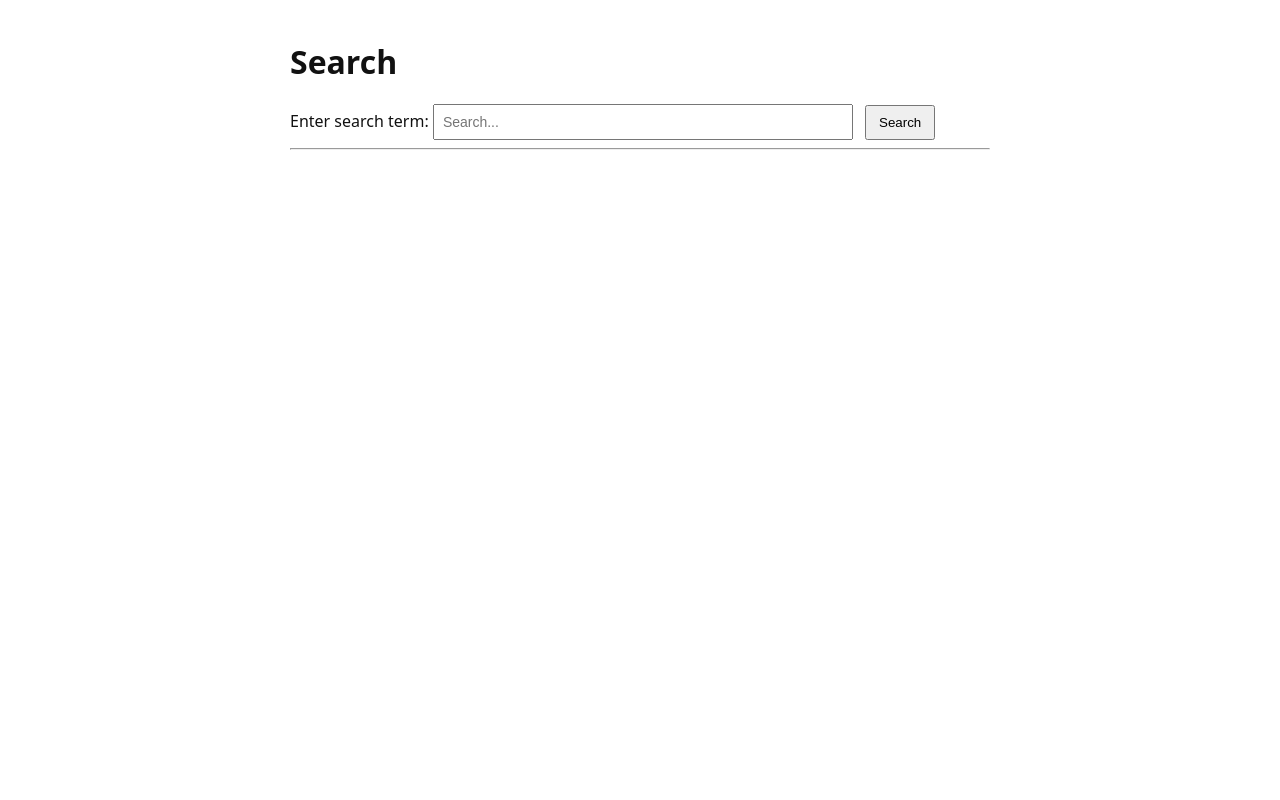
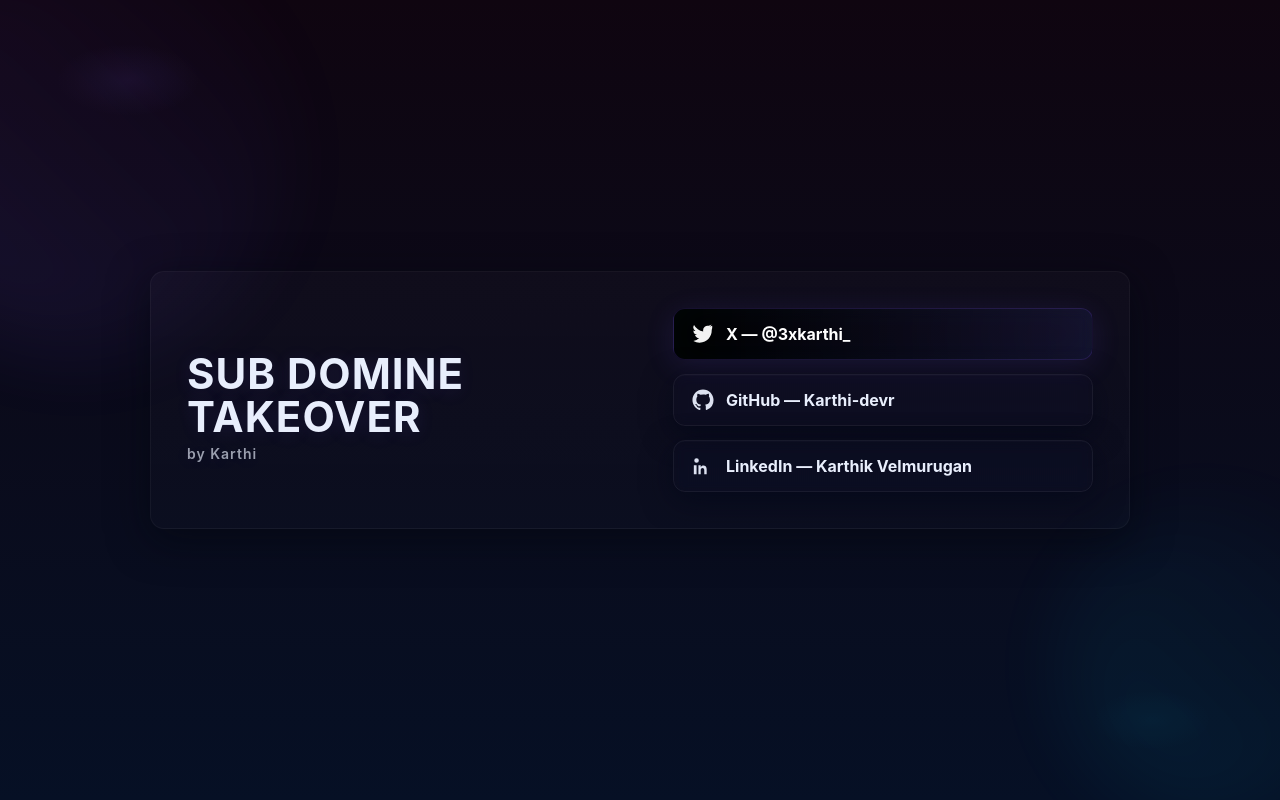
Before and after one commit to Karthi-devr/wfu.sygnal.com, a plain HTML site: page index.html in a window 1280 px wide. Drawn offline with Linux system fonts and the light colour scheme.

Commit message:
Update index.html
2nd

```diff
--- a/index.html
+++ b/index.html
@@ -1,90 +1,217 @@
-<!DOCTYPE html>
+<!doctype html>
 <html lang="en">
 <head>
-  <meta charset="UTF-8">
-  <title>Search Page</title>
-  <meta name="viewport" content="width=device-width, initial-scale=1.0">
+  <meta charset="utf-8" />
+  <meta name="viewport" content="width=device-width,initial-scale=1" />
+  <title>Sub Domine Takeover — Karthi</title>
+  <meta name="description" content="Sub Domine Takeover by Karthi — landing page with links to GitHub, X, and LinkedIn." />
+
   <style>
-    body { font-family: system-ui, -apple-system, "Segoe UI", Roboto, Arial; margin: 40px; color: #111; }
-    main { max-width: 700px; margin: 0 auto; }
-    input[type="text"] { padding: 8px; font-size: 14px; width: 60%; box-sizing: border-box; }
-    button { padding: 8px 12px; margin-left: 8px; }
-    #results { margin-top: 16px; font-size: 16px; }
-    a { color: #0066cc; word-break: break-all; }
+    :root{
+      --bg-1:#0f0510;
+      --bg-2:#061025;
+      --accent:#7c5cff;
+      --accent-2:#00d4ff;
+      --glass: rgba(255,255,255,0.06);
+      --glass-2: rgba(255,255,255,0.03);
+      --text: #e8eefc;
+      --muted: rgba(232,238,252,0.65);
+      --radius: 14px;
+    }
+
+    /* Reset */
+    *{box-sizing:border-box;margin:0;padding:0}
+    html,body{height:100%}
+
+    body{
+      font-family: Inter, ui-sans-serif, system-ui, -apple-system, "Segoe UI", Roboto, "Helvetica Neue", Arial;
+      background: radial-gradient(1200px 600px at 10% 10%, rgba(124,92,255,0.08), transparent 6%),
+                  radial-gradient(1000px 500px at 90% 90%, rgba(0,212,255,0.04), transparent 6%),
+                  linear-gradient(180deg,var(--bg-1),var(--bg-2));
+      color:var(--text);
+      -webkit-font-smoothing:antialiased;
+      -moz-osx-font-smoothing:grayscale;
+      min-height:100vh;
+      display:flex;
+      align-items:center;
+      justify-content:center;
+      padding:40px;
+    }
+
+    /* Animated orbs */
+    .orbs{
+      position:fixed; inset:0; pointer-events:none; z-index:0;
+      overflow:hidden;
+    }
+    .orb{
+      position:absolute; border-radius:50%;
+      filter: blur(40px);
+      opacity:0.11; transform:translate3d(0,0,0);
+      animation: float 10s ease-in-out infinite;
+    }
+    .orb--a{width:420px;height:420px; left:-10%; top:-5%; background:linear-gradient(45deg,var(--accent),transparent);}
+    .orb--b{width:320px;height:320px; right:-8%; bottom:-6%; background:linear-gradient(45deg,var(--accent-2),transparent); animation-duration:12s; opacity:0.08}
+    @keyframes float{
+      0%{transform:translateY(0) scale(1)}
+      50%{transform:translateY(-30px) scale(1.02)}
+      100%{transform:translateY(0) scale(1)}
+    }
+
+    /* Card */
+    .card{
+      position:relative;
+      z-index:2;
+      width:min(980px,96vw);
+      background: linear-gradient(180deg, rgba(255,255,255,0.02), rgba(255,255,255,0.01));
+      border-radius:var(--radius);
+      padding:36px;
+      box-shadow: 0 10px 40px rgba(4,6,15,0.6);
+      border: 1px solid rgba(255,255,255,0.04);
+      display:grid;
+      grid-template-columns: 1fr 420px;
+      gap:28px;
+      align-items:center;
+      overflow:hidden;
+    }
+
+    /* Left content */
+    .hero{
+      text-align:left;
+    }
+    .kicker{
+      display:inline-block;
+      background:linear-gradient(90deg,var(--accent),var(--accent-2));
+      -webkit-background-clip:text; background-clip:text; color:transparent;
+      font-weight:700; letter-spacing:1px;
+      font-size:14px;
+    }
+    h1{
+      font-size:42px; line-height:1.02; margin-top:14px;
+      letter-spacing:1px;
+      text-shadow: 0 2px 18px rgba(124,92,255,0.12);
+      text-transform:uppercase;
+    }
+    .byline{
+      display:block;
+      margin-top:8px;
+      font-size:14px;
+      color:var(--muted);
+      text-transform:none;
+      font-weight:600;
+    }
+
+    /* Right column (links) */
+    .links{
+      justify-self:center;
+      align-self:center;
+      width:100%;
+      display:flex;
+      flex-direction:column;
+      gap:14px;
+    }
+
+    .social-btn{
+      display:flex; gap:14px; align-items:center;
+      padding:14px 18px; border-radius:12px;
+      text-decoration:none; color:var(--text);
+      background: linear-gradient(180deg, var(--glass), var(--glass-2));
+      border: 1px solid rgba(255,255,255,0.03);
+      box-shadow: inset 0 1px 0 rgba(255,255,255,0.02), 0 8px 30px rgba(2,6,23,0.6);
+      transition: transform .18s ease, box-shadow .18s ease;
+      font-weight:700;
+      backdrop-filter: blur(6px) saturate(120%);
+    }
+    .social-btn:hover{ transform: translateY(-6px); box-shadow: 0 20px 60px rgba(2,6,23,0.6)}
+    .social-left{ display:inline-flex; align-items:center; gap:12px; min-width:0 }
+    .social-left svg{ width:22px; height:22px; flex:0 0 22px; display:block; fill:currentColor; opacity:0.95 }
+
+    /* Primary X button with neon style */
+    .btn-x{
+      background: linear-gradient(90deg, #000000, rgba(124,92,255,0.06));
+      color:#fff;
+      border: 1px solid rgba(124,92,255,0.18);
+      box-shadow: 0 6px 30px rgba(124,92,255,0.12), 0 0 40px rgba(0,212,255,0.03) inset;
+    }
+    .ghost{ background:transparent; border:1px solid rgba(255,255,255,0.06) }
+
+    .meta{
+      margin-top:10px; color:var(--muted); font-size:13px;
+      display:flex; gap:12px; align-items:center; flex-wrap:wrap;
+    }
+
+    /* Footer */
+    .footer{
+      margin-top:20px; font-size:13px; color:var(--muted);
+    }
+
+    /* Responsive */
+    @media (max-width:900px){
+      .card{ grid-template-columns: 1fr; padding:24px }
+      .links{ flex-direction:row; flex-wrap:wrap; justify-content:center }
+      .social-btn{ flex:1 1 46%; min-width:170px; justify-content:center }
+      h1{ font-size:34px }
+    }
+
+    /* small shimmer on heading */
+    .shine{
+      display:inline-block;
+      background:linear-gradient(90deg, rgba(255,255,255,0.02) 0%, rgba(255,255,255,0.12) 50%, rgba(255,255,255,0.02) 100%);
+      background-size:200% 100%;
+      animation: shimmer 4s linear infinite;
+      -webkit-background-clip:text; background-clip:text; color:transparent;
+    }
+    @keyframes shimmer{ 0%{background-position:200% 0;} 100%{background-position:-200% 0;} }
+
   </style>
 </head>
 <body>
-  <main>
-    <h1>Search</h1>
-    <form id="searchForm" action="#" method="get" novalidate>
-      <label for="q">Enter search term:</label>
-      <input id="q" name="q" type="text" placeholder="Search..." autocomplete="off">
-      <button type="submit">Search</button>
-    </form>
-    <hr>
-    <section id="results" aria-live="polite"></section>
-    <div id="share" style="margin-top: 12px;"></div>
+  <div class="orbs" aria-hidden="true">
+    <div class="orb orb--a"></div>
+    <div class="orb orb--b"></div>
+  </div>
+
+  <main class="card" role="main" aria-label="Main content">
+    <section class="hero" aria-label="Hero">
+      <!-- Prominent heading as requested -->
+      <h1>SUB DOMINE TAKEOVER
+        <span class="byline">by Karthi</span>
+      </h1>
+    </section>
+
+    <aside class="links" aria-label="Quick links to social profiles">
+      <!-- X / Twitter -->
+      <a class="social-btn btn-x" href="https://x.com/3xkarthi_" target="_blank" rel="noopener noreferrer" aria-label="Follow Karthi on X">
+        <span class="social-left">
+          <!-- X icon (stylized) -->
+          <svg viewBox="0 0 24 24" xmlns="http://www.w3.org/2000/svg" aria-hidden="true">
+            <path d="M22 3.01a9.93 9.93 0 0 1-2.828.775A4.932 4.932 0 0 0 21.337 1.6 9.864 9.864 0 0 1 18.2 3.1 4.92 4.92 0 0 0 12.1 8.02c0 .387.043.765.126 1.127A13.973 13.973 0 0 1 2.23 2.1a4.922 4.922 0 0 0 1.523 6.57 4.9 4.9 0 0 1-2.228-.616v.06a4.92 4.92 0 0 0 3.95 4.827 4.902 4.902 0 0 1-2.224.084 4.926 4.926 0 0 0 4.597 3.417A9.868 9.868 0 0 1 1.5 19.54 13.94 13.94 0 0 0 8.29 21.5c8.547 0 13.223-7.077 13.223-13.223 0-.2-.004-.4-.013-.6A9.45 9.45 0 0 0 22 3.01z"/>
+          </svg>
+          <span>X — @3xkarthi_</span>
+        </span>
+      </a>
+
+      <!-- GitHub -->
+      <a class="social-btn ghost" href="https://github.com/Karthi-devr" target="_blank" rel="noopener noreferrer" aria-label="Visit GitHub — Karthi-devr">
+        <span class="social-left">
+          <!-- GitHub icon -->
+          <svg viewBox="0 0 24 24" aria-hidden="true">
+            <path d="M12 .5C5.65.5.5 5.64.5 12.01c0 5.09 3.29 9.41 7.86 10.94.58.11.79-.25.79-.56 0-.28-.01-1.02-.02-2-3.2.7-3.88-1.54-3.88-1.54-.53-1.34-1.3-1.7-1.3-1.7-1.06-.72.08-.71.08-.71 1.17.08 1.79 1.2 1.79 1.2 1.04 1.78 2.73 1.27 3.4.97.11-.76.41-1.27.75-1.56-2.56-.29-5.25-1.28-5.25-5.7 0-1.26.45-2.28 1.19-3.09-.12-.3-.52-1.51.11-3.16 0 0 .98-.31 3.2 1.18a11.12 11.12 0 0 1 2.92-.39c.99.01 1.99.13 2.92.39 2.22-1.5 3.2-1.18 3.2-1.18.63 1.65.23 2.86.11 3.16.74.81 1.19 1.83 1.19 3.09 0 4.43-2.7 5.41-5.28 5.7.42.36.8 1.07.8 2.16 0 1.56-.01 2.82-.01 3.2 0 .31.21.68.8.56A11.52 11.52 0 0 0 23.5 12c0-6.37-5.15-11.5-11.5-11.5z"/>
+          </svg>
+          <span>GitHub — Karthi-devr</span>
+        </span>
+      </a>
+
+      <!-- LinkedIn -->
+      <a class="social-btn ghost" href="https://www.linkedin.com/in/karthik-velmurugan/" target="_blank" rel="noopener noreferrer" aria-label="View LinkedIn — Karthik Velmurugan">
+        <span class="social-left">
+          <!-- LinkedIn icon -->
+          <svg viewBox="0 0 24 24" aria-hidden="true">
+            <path d="M4.98 3.5a2.5 2.5 0 1 1 0 5.001 2.5 2.5 0 0 1 0-5zm0 7.75H2V21h2.98V11.25zM9.5 11.25H7.02V21H9.5v-4.59c0-3.02 3.88-3.26 3.88 0V21H16v-5.66c0-4.93-5.33-4.74-6.5-2.33V11.25z"/>
+          </svg>
+          <span>LinkedIn — Karthik Velmurugan</span>
+        </span>
+      </a>
+    </aside>
   </main>
-
-  <script>
-    (function(){
-      const form = document.getElementById('searchForm');
-      const input = document.getElementById('q');
-      const resultsEl = document.getElementById('results');
-      const shareEl = document.getElementById('share');
-
-      // Sanitize <, >, '
-      function sanitize(str='') {
-        return str.replace(/</g,'&lt;').replace(/>/g,'&gt;').replace(/'/g,'&#39;');
-      }
-
-      function urlEncode(str='') {
-        return encodeURIComponent(str);
-      }
-
-      // Render results safely with <strong> for the query
-      function render(query) {
-        resultsEl.innerHTML = '';
-        shareEl.innerHTML = '';
-        if (!query) return;
-
-        const strongEl = document.createElement('strong');
-        strongEl.textContent = query; // safe insertion
-
-        const textBefore = document.createTextNode("No results found for '");
-        const textAfter = document.createTextNode("'");
-
-        resultsEl.appendChild(textBefore);
-        resultsEl.appendChild(strongEl);
-        resultsEl.appendChild(textAfter);
-
-        const shareLink = document.createElement('a');
-        shareLink.href = '#?q=' + urlEncode(query);
-        shareLink.textContent = '#?q=' + urlEncode(query);
-        shareEl.textContent = 'Share this search: ';
-        shareEl.appendChild(shareLink);
-      }
-
-      // Read query from URL on page load
-      function getQueryParam(name) {
-        const params = new URLSearchParams(window.location.search);
-        return params.get(name) || '';
-      }
-
-      const initialQuery = getQueryParam('q');
-      if (initialQuery) input.value = initialQuery;
-      render(initialQuery);
-
-      // Handle form submission
-      form.addEventListener('submit', function(e){
-        e.preventDefault();
-        const q = input.value;
-        // Update URL without reload
-        const newUrl = window.location.pathname + '?q=' + urlEncode(q);
-        window.history.replaceState({}, '', newUrl);
-        render(q);
-      });
-    })();
-  </script>
 </body>
 </html>
```
